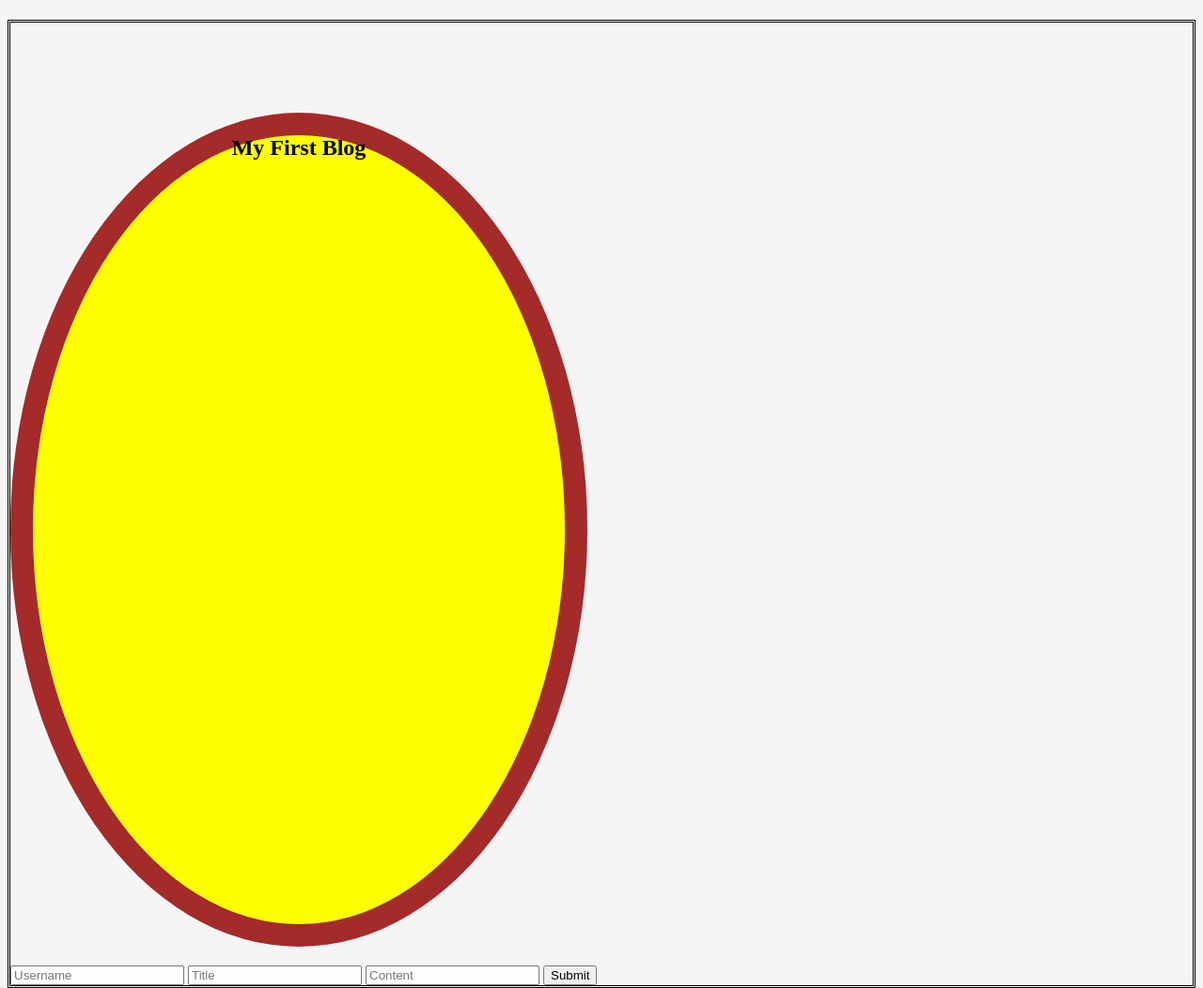
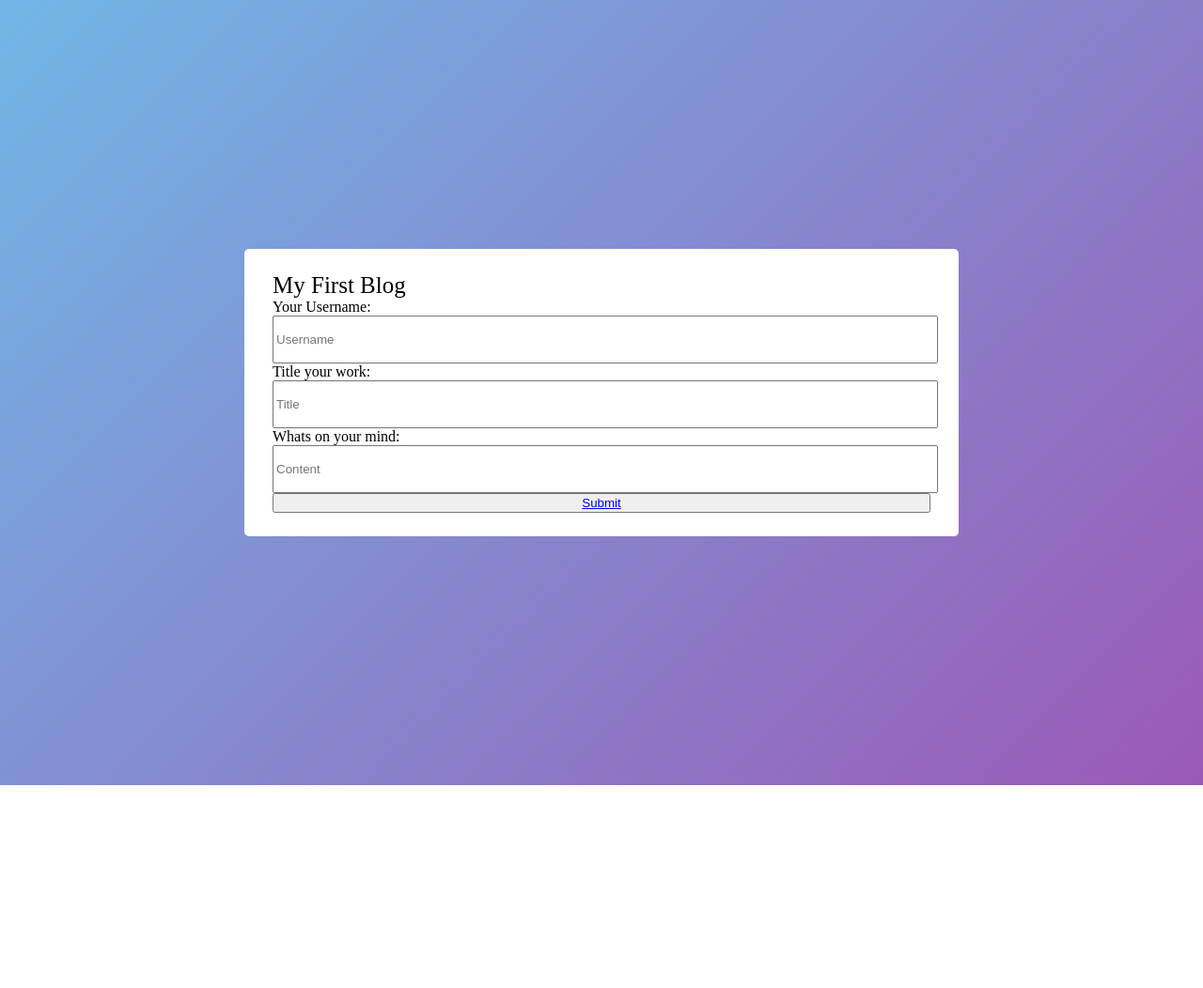
Before and after one commit to Wrandy1/my-blog, a plain HTML site: page index.html in a window 1280 px wide. Shown: the whole page at 94% size. After the commit the page ends 836 px from the top, so only its background shows below. Drawn offline with Linux system fonts and the light colour scheme.

Commit message:
finished css for most part

```diff
--- a/assets/css/blog.css
+++ b/assets/css/blog.css
@@ -1,3 +1,10 @@
-div{
-
+h1{
+  border-style: dashed;
+  border-width: 1px;
+  border: color(red);
 }
+.blog-posts{
+  border-style: solid;
+  border-width: 1px;
+  border: color(red);
+}
--- a/assets/css/form.css
+++ b/assets/css/form.css
@@ -0,0 +1,4 @@
+.form-container{
+  margin-top: 3em;
+  padding: 1em;
+}
--- a/assets/css/style.css
+++ b/assets/css/style.css
@@ -1,20 +1,39 @@
 body{
-background-color: whitesmoke;
+background: linear-gradient(135deg, #71b7e6, #9b59b6);
+display: flex;
+height: 100vh;
+justify-content: center;
+align-items: center;
+padding: 10px;
+background: linear-gradient(135deg, #71b7e6, #9b59b6);
 }
-section{
-background-color: whitesmoke;
-border-style: double;
+
+.container{
+  max-width: 700px;
+  width: 100%;
+  background: #fff;
+  padding: 25px 30px;
+  border-radius: 5px;
 }
-h2{
-  background-color: yellow;
-  text-align: center;
-  width: 45%;
-  height: 35em;
-  margin-top: 4em;
-  flex-wrap: wrap;
-  flex-direction: row;
-  border: 1em brown;
-  border-style: solid ;
-  border-radius: 50%;
 
+.container .title{
+  font-size: 25px;
+  font-weight: 500;
+  position: relative;
 }
+
+.container form .user-details{
+  display: flex;
+  flex-direction: column;
+  justify-content: space-between;
+}
+
+
+form .user-details .details{
+  font-weight: 500;
+  margin-bottom: 5px;
+}
+.user-details .input-box input{
+  height: 45px;
+  width: 100%;
+}
--- a/index.html
+++ b/index.html
@@ -7,24 +7,30 @@
   <link rel="stylesheet" href="./assets/css/form.css" />
   <title>Document</title>
 </head>
-<head>
-  <h1></h1>
-</head>
+
 <body>
-  <section>
-    <h2>
-      <strong>My First Blog</strong>
-      </div>
-    </h2>
-    <div id="form-wrapper">
-      <div id="form">
-        <input type="text" id="username" placeholder="Username">
-        <input type="text" id="title" placeholder="Title">
-        <input type="text" id="content" placeholder="Content">
-        <button id="submit">Submit</button>
-      </div>
+  <div class="container">
+    <div class="title">My First Blog</div>
+    <form action="/my-blog/my-blog/blog.html">
+      <div class="user-details">
+        <div class="input-box">
+          <span class="details">Your Username:</span>
+          <input type="text" id="username" placeholder="Username" required>
+        </div>
+        <div class="input-box">
+          <span class="details">Title your work:</span>
+          <input type="text" id="title" placeholder="Title">
+        </div>
+        <div class="input-box">
+          <span class="details">Whats on your mind:</span>
+          <input type="text" id="content" placeholder="Content">
+        </div>
+      <button id="submit"> <a href="/my-blog/my-blog/blog.html">Submit</a></button>
     </div>
-  </section>
+  </div>
+  </div>
+
+
   <script scr="assets/js/form.js"></script>
 </body>
 </html>
```
Also changed, not shown: blog.html (+4 -4 lines).
